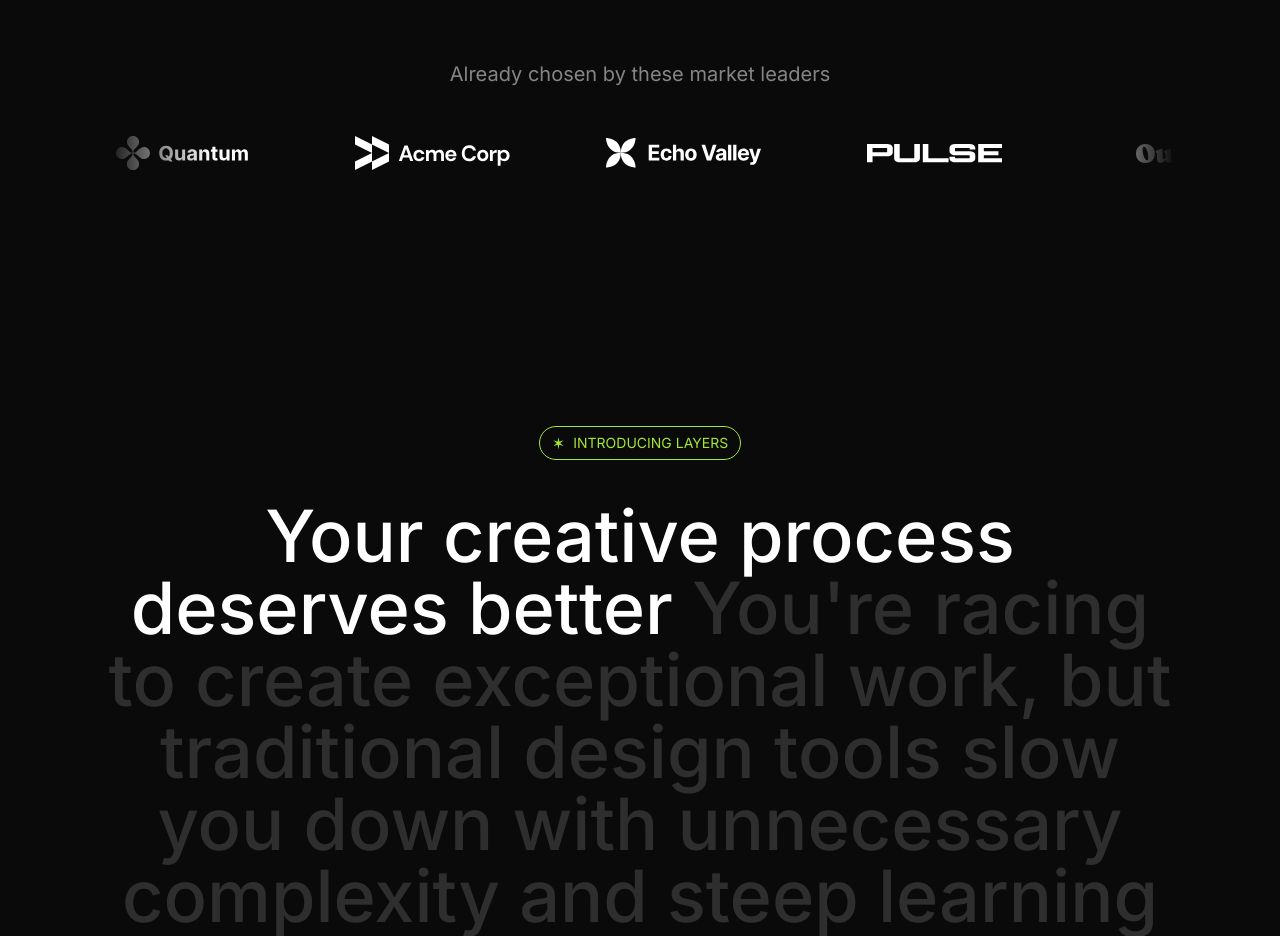
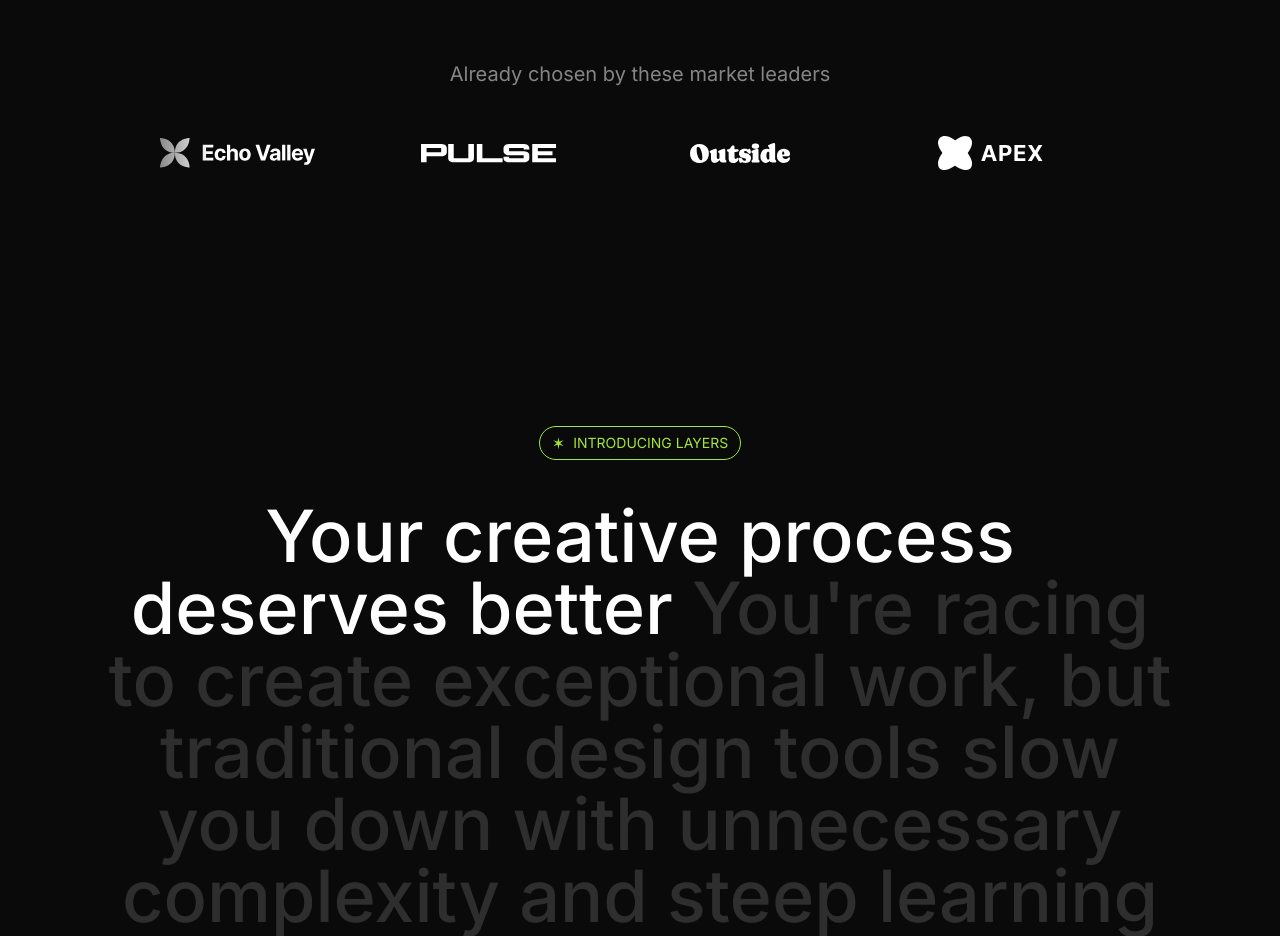
Before and after one commit to FinzyPHINZY/layers, a Next.js app: page / in a window 1280 px wide. Shown: the part 820-1756 px from the top of the page. Built offline with nearby package versions, Linux system fonts and the light colour scheme.

Commit message:
feat: implement logoticker animation

```diff
--- a/src/sections/LogoTicker.tsx
+++ b/src/sections/LogoTicker.tsx
@@ -7,6 +7,8 @@
 import celestialLogo from '@/assets/images/celestial.svg';
 import twiceLogo from '@/assets/images/twice.svg';
 import Image from 'next/image';
+import { Fragment } from 'react';
+import { motion } from 'framer-motion';
 
 const logos = [
   { name: 'Quantum', image: quantumLogo },
@@ -27,12 +29,20 @@
           Already chosen by these market leaders
         </h3>
 
-        <div className="overflow-hidden mt-12 [mask-image:linear-gradient(to_right,transparent,black_10%,black_90%,transparent)]">
-          <div className="flex gap-24 pr-24">
-            {logos.map((logo, i) => (
-              <Image src={logo.image} alt={logo.name} key={i + logo.name} />
+        <div className="flex overflow-hidden mt-12 [mask-image:linear-gradient(to_right,transparent,black_10%,black_90%,transparent)]">
+          <motion.div
+            animate={{ x: '-50%' }}
+            transition={{ duration: 30, ease: 'linear', repeat: Infinity }}
+            className="flex flex-none gap-24 pr-24"
+          >
+            {Array.from({ length: 2 }).map((_, i) => (
+              <Fragment key={i}>
+                {logos.map((logo, i) => (
+                  <Image src={logo.image} alt={logo.name} key={i + logo.name} />
+                ))}
+              </Fragment>
             ))}
-          </div>
+          </motion.div>
         </div>
       </div>
     </section>
```
